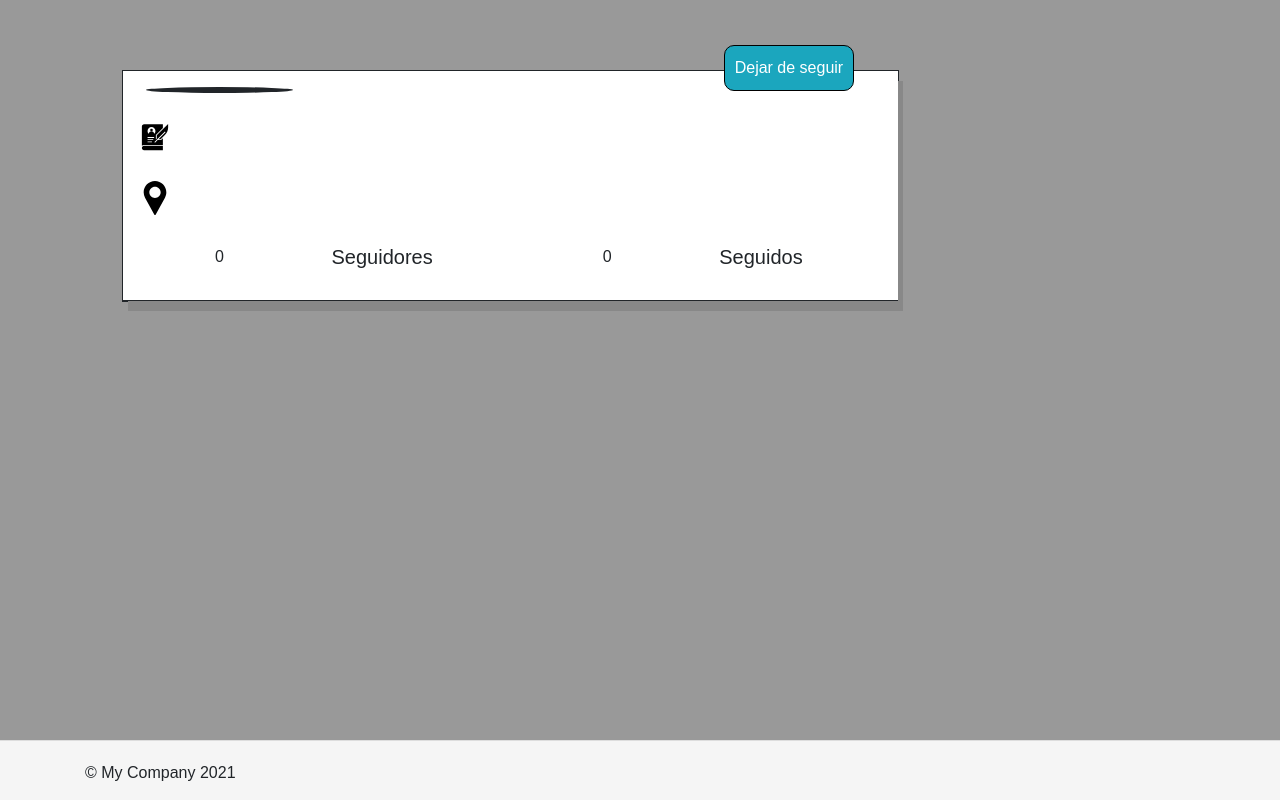
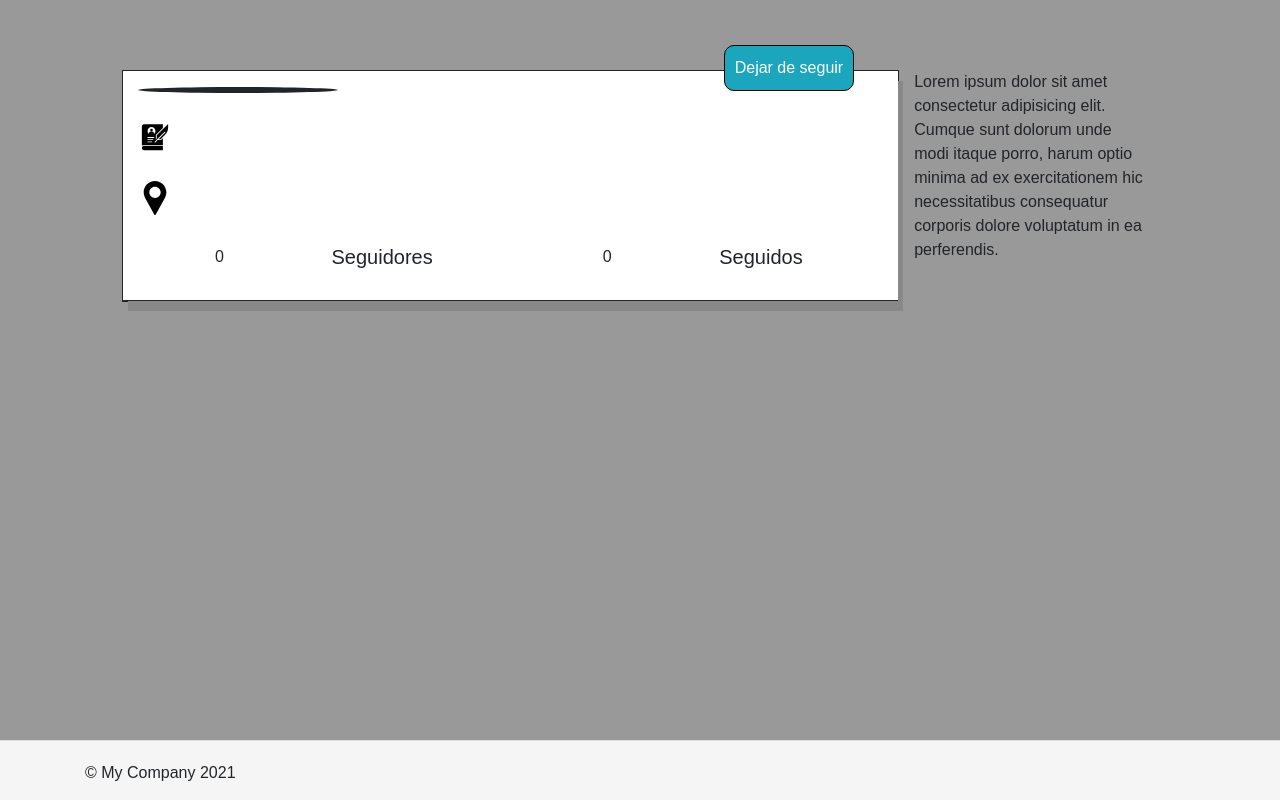
Before and after one commit to dtallafigo/UComment, a Yii app: template views/usuarios/view.php in a window 1280 px wide. Run offline with PHP 8.4 and a stand-in for Yii, Linux system fonts and the light colour scheme; the template is opened without the code that fills it, so the values that code supplies are empty; some libraries are stand-ins or nearby versions.

Commit message:
Arreglo algunos fallos de punto de ruptura en las vistas y el css

```diff
--- a/views/usuarios/view.php
+++ b/views/usuarios/view.php
@@ -79,12 +79,12 @@ Yii::$app->formatter->locale = 'ES';
 
 <div class="container">
     <div class="row" style="margin: 0 2% 0 2%;">
-        <div class="col-xl-9 col-md-12" style="border: 1px solid;">
+        <div class="col-sm-12 col-md-12 col-lg-9" style="border: 1px solid;">
             <div class="row user">
-                <div class="col-xl-3">
+                <div class="col-sm-12 col-md-4 col-lg-3">
                     <img src="<?= $usuario->url_img ?>" id="perfil">
                 </div>
-                <div class="col-xl-9">
+                <div class="col-sm-12 col-md-8 col-lg-9">
                     <h2 class="usuario"><?= $usuario->log_us ?></h2>
                     <?= Html::a($text, ['seguidores/follow', 'seguido_id' => $usuario->id], ['class' => 'follow', 'id' => 'siguiendo']) ?>
                 </div>
@@ -267,8 +267,8 @@ Yii::$app->formatter->locale = 'ES';
                     </div>
                 <?php endforeach; ?>
         </div>
-        <div class="col-xl-3">
-
+        <div class="col-sm-12 col-md-12 col-lg-3">
+                <p>Lorem ipsum dolor sit amet consectetur adipisicing elit. Cumque sunt dolorum unde modi itaque porro, harum optio minima ad ex exercitationem hic necessitatibus consequatur corporis dolore voluptatum in ea perferendis.</p>
         </div>
     </div>
 </div>
--- a/web/css/site.css
+++ b/web/css/site.css
@@ -44,7 +44,7 @@ body {
 }
 
 #perfil {
-    width: 90%;
+    width: 200px;
     height: auto;
     display: block;
     margin: 0 auto;
@@ -285,3 +285,8 @@ a.desc:after {
       width: 80%;
       height: auto;
   }
+
+  #citado {
+      width: 35px;
+      height: auto;
+  }
```
